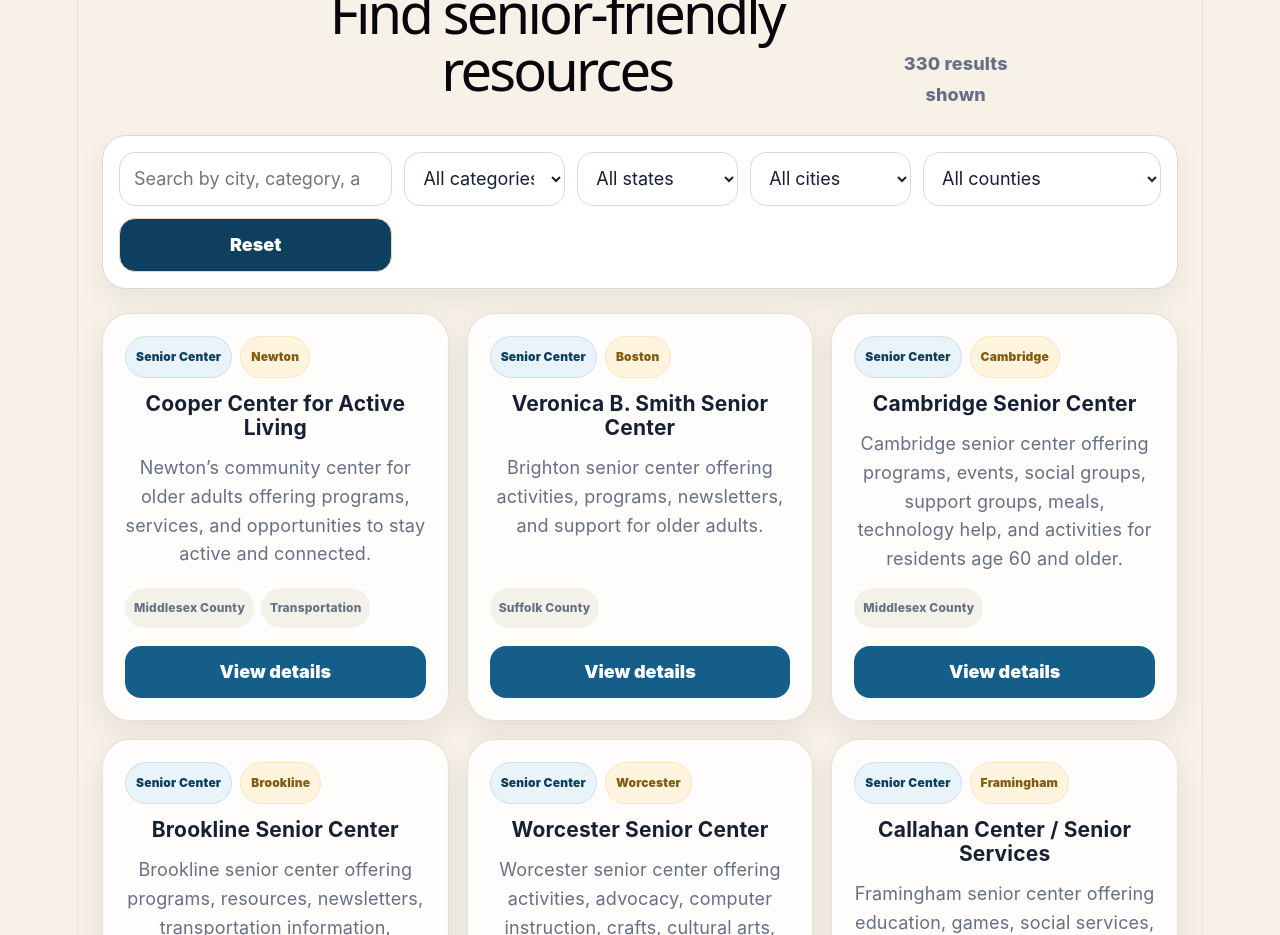
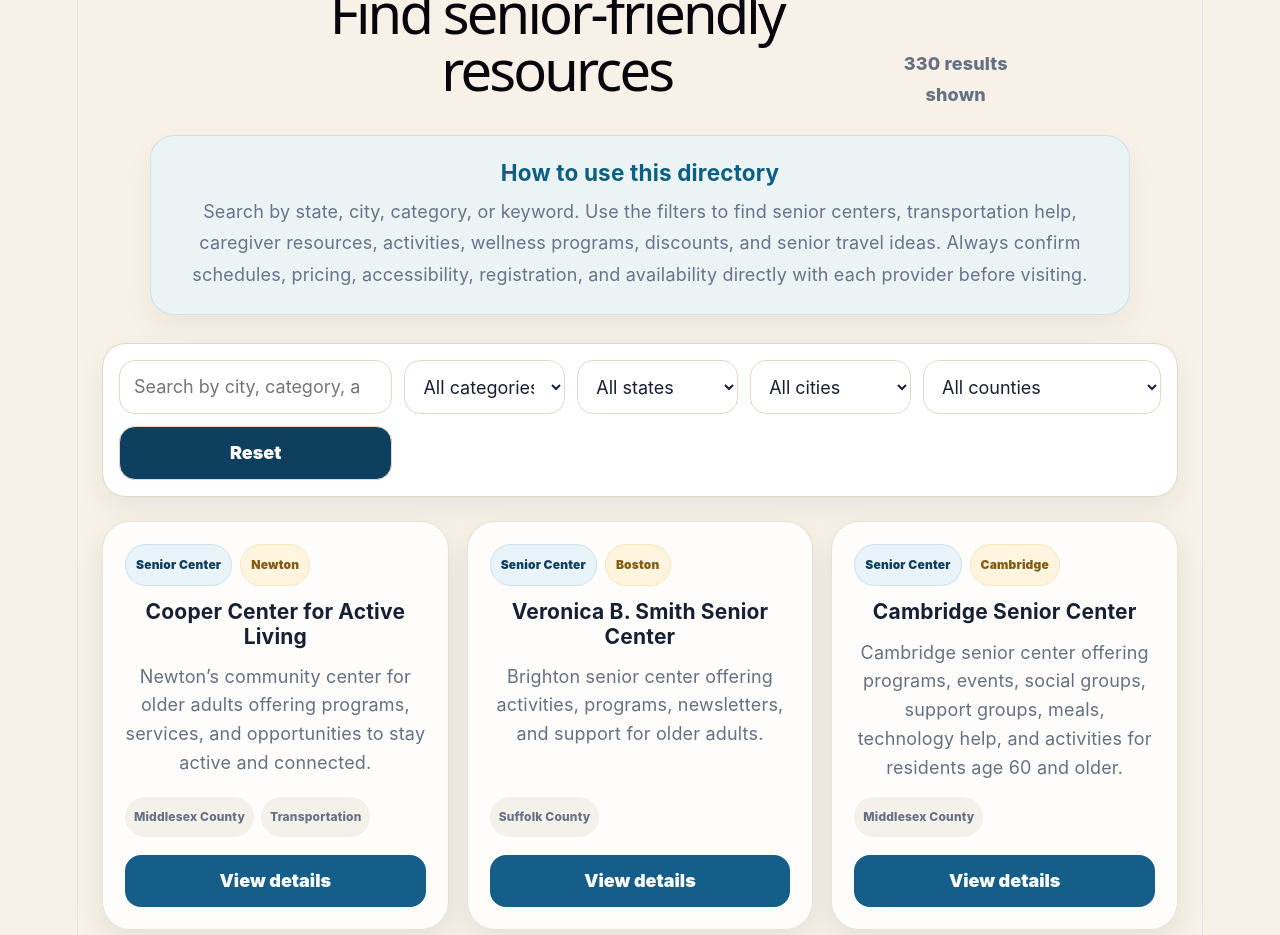
Before and after one commit to bahramjo4534-prog/senior-fun-usa, a React (Vite) app: page / in a window 1280 px wide. Shown: the part 2460-3395 px from the top of the page. Built offline with nearby package versions, Linux system fonts and the light colour scheme.

Commit message:
Add directory help box

```diff
--- a/src/App.css
+++ b/src/App.css
@@ -1184,3 +1184,51 @@ select {
     grid-template-columns: 1fr;
   }
 }
+
+.directory-help-box {
+  max-width: 980px;
+  margin: 0 auto 28px;
+  padding: 24px 28px;
+  background: rgba(232, 244, 249, 0.8);
+  border: 1px solid rgba(11, 95, 131, 0.12);
+  border-radius: 24px;
+  box-shadow: 0 14px 32px rgba(15, 23, 42, 0.05);
+  text-align: center;
+}
+
+.directory-help-box h3 {
+  margin: 0 0 10px;
+  color: #0b5f83;
+  font-size: 1.25rem;
+}
+
+.directory-help-box p {
+  margin: 0;
+  color: #64748b;
+  line-height: 1.75;
+  font-size: 1rem;
+}
+
+.directory-help-box {
+  max-width: 980px;
+  margin: 0 auto 28px;
+  padding: 24px 28px;
+  background: rgba(232, 244, 249, 0.8);
+  border: 1px solid rgba(11, 95, 131, 0.12);
+  border-radius: 24px;
+  box-shadow: 0 14px 32px rgba(15, 23, 42, 0.05);
+  text-align: center;
+}
+
+.directory-help-box h3 {
+  margin: 0 0 10px;
+  color: #0b5f83;
+  font-size: 1.25rem;
+}
+
+.directory-help-box p {
+  margin: 0;
+  color: #64748b;
+  line-height: 1.75;
+  font-size: 1rem;
+}
--- a/src/App.jsx
+++ b/src/App.jsx
@@ -328,6 +328,18 @@ function App() {
             </div>
             <p>{filteredListings.length} results shown</p>
           </div>
+
+
+          <div className="directory-help-box">
+            <h3>How to use this directory</h3>
+            <p>
+              Search by state, city, category, or keyword. Use the filters to find senior centers,
+              transportation help, caregiver resources, activities, wellness programs, discounts,
+              and senior travel ideas. Always confirm schedules, pricing, accessibility, registration,
+              and availability directly with each provider before visiting.
+            </p>
+          </div>
+
 
           <div className="filters">
             <input
```
